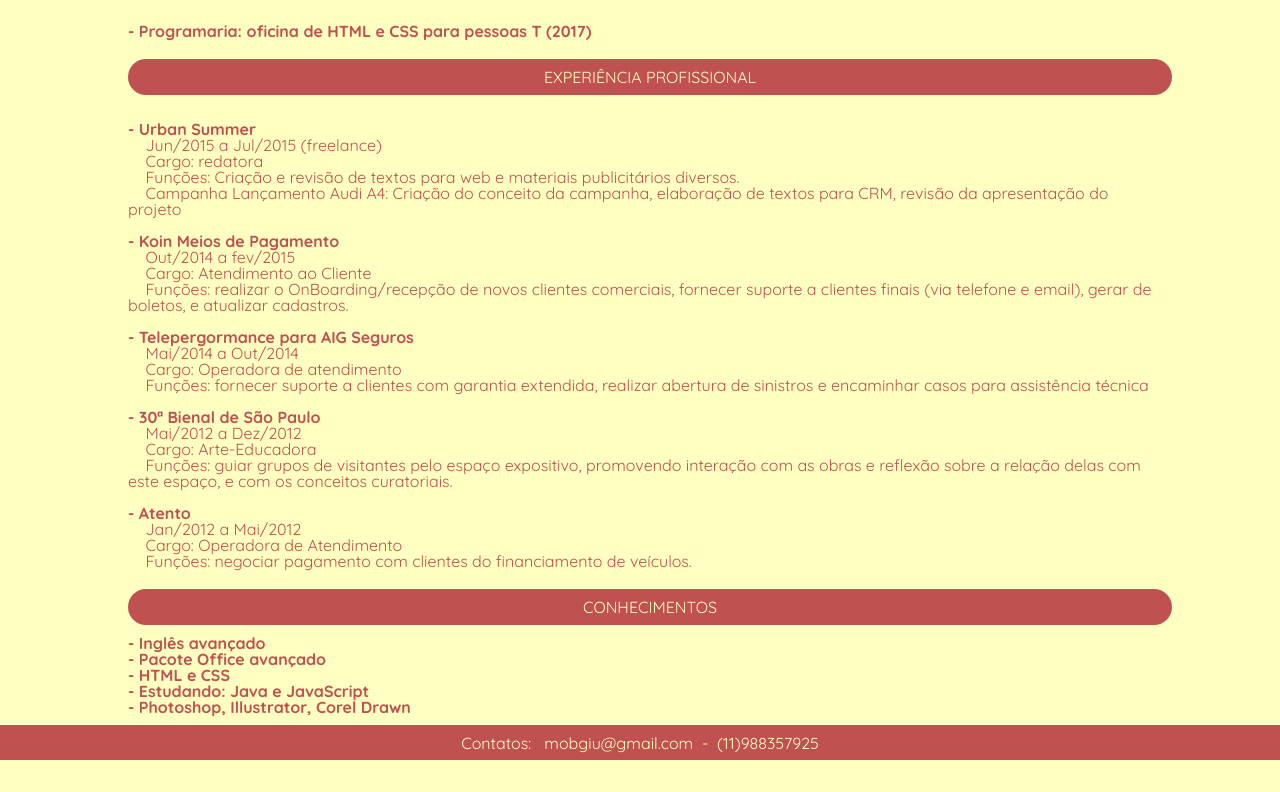
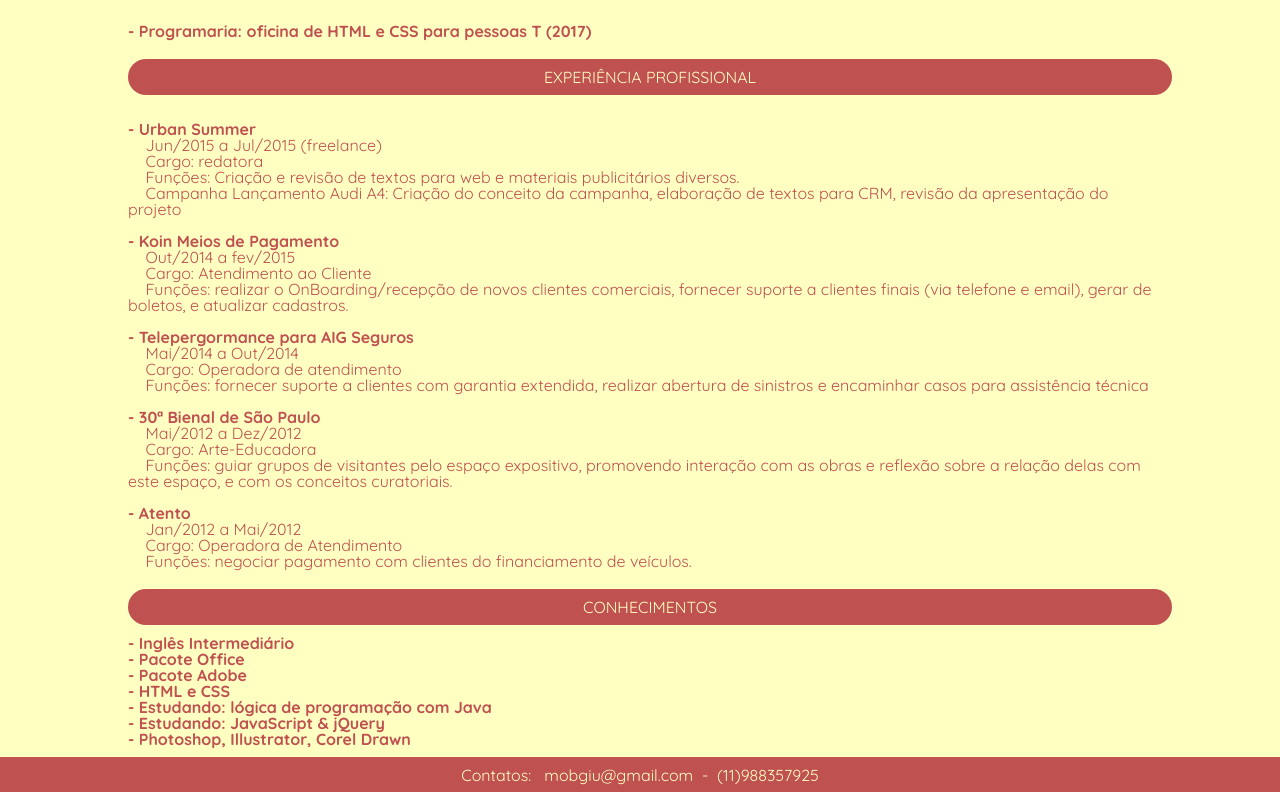
Before and after one commit to mobgiu/mobgiu.github.io, a plain HTML site: page index.html in a window 1280 px wide. Shown: the part 758-1550 px from the top of the page. Before the commit the page ends 1518 px from the top, so only its background shows below. Drawn offline with Linux system fonts and the light colour scheme.

Commit message:
Update index.html

```diff
--- a/index.html
+++ b/index.html
@@ -64,11 +64,13 @@
 						<p>&nbsp;&nbsp;&nbsp;&nbsp;Cargo: Operadora de Atendimento</p>
 						<p>&nbsp;&nbsp;&nbsp;&nbsp;Funções: negociar pagamento com clientes do financiamento de veículos.</p>
 					<h2 class="formacao">CONHECIMENTOS</h2>
-						<p class="topic">- Inglês avançado</p>
-						<p class="topic">- Pacote Office avançado</p>
-						<p class="topic">- HTML e CSS</p>
-						<p class="topic">- Estudando: Java e JavaScript</p>
-						<p class="topic">- Photoshop, Illustrator, Corel Drawn</p>
+						<p class="topic">- Inglês Intermediário
+						<br/>- Pacote Office
+						<br/>- Pacote Adobe
+						<br/>- HTML e CSS
+						<br/>- Estudando: lógica de programação com Java
+						<br/>- Estudando: JavaScript & jQuery
+						<br/>- Photoshop, Illustrator, Corel Drawn</p>
 				</section>
 				<div class="push"></div>
 			</div>
```
